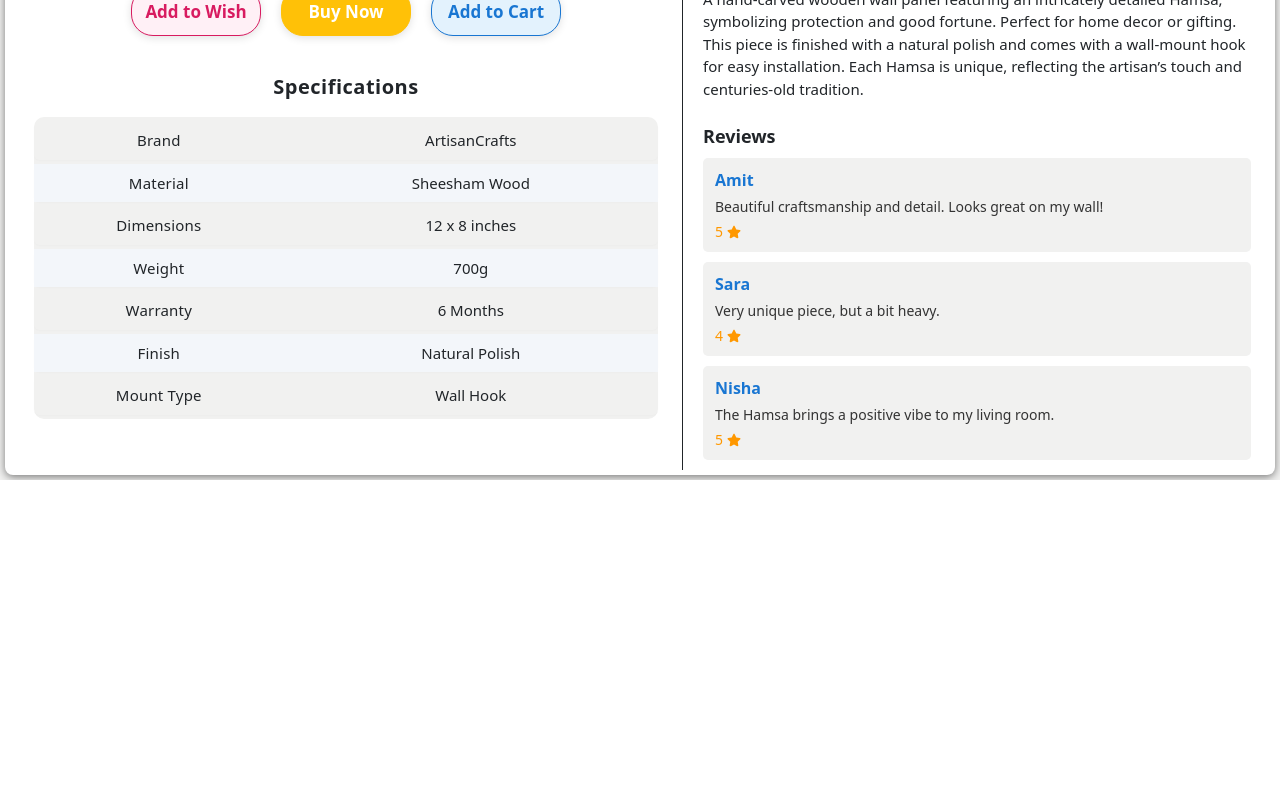
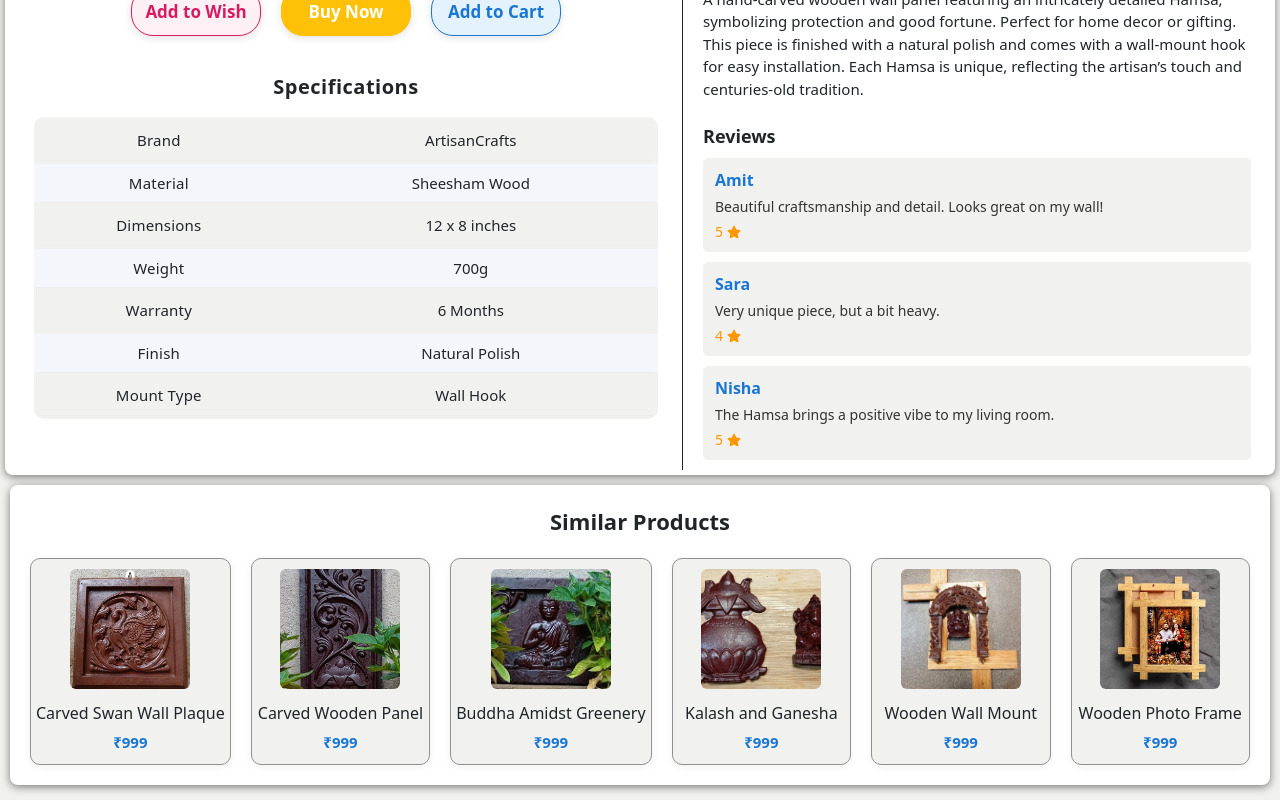
Before and after one commit to vivekbhat0120/HomeMade, a React (Vite) app: page /product/1 in a window 1280 px wide. Shown: the part 510-1310 px from the top of the page. Before the commit the page ends 990 px from the top, so only its background shows below. Built offline with nearby package versions, Linux system fonts and the light colour scheme.

Commit message:
similar product added in product details page

```diff
--- a/src/components/Product.jsx
+++ b/src/components/Product.jsx
@@ -11,7 +11,7 @@ const Product = ({ id, name, price, image, shortDescription }) => {
   };
 
   return (
-    <div className="product-card" onClick={handleClick} style={{ cursor: 'pointer' }}>
+    <div className="product-card" onClick={handleClick}>
       <img src={image} alt={name} className="product-image" />
       <div className="product-info">
         <h2 className="product-name">{name}</h2>
--- a/src/pages/ProductDetail.jsx
+++ b/src/pages/ProductDetail.jsx
@@ -1,6 +1,6 @@
-import React, { useState } from 'react';
+import React, { useState, useEffect } from 'react';
 import { useParams, useNavigate } from 'react-router-dom';
-import { FaStar, FaTag, FaHeart, FaShoppingCart } from 'react-icons/fa';
+import { FaStar, FaTag } from 'react-icons/fa';
 import products from '../Data/Productdata';
 import '../styles/productdetail.scss';
 
@@ -9,6 +9,11 @@ const ProductDetail = () => {
   const { id } = useParams();
   const navigate = useNavigate();
   const product = products.find(p => p.id === parseInt(id));
+
+  // Scroll to top when product id changes
+  useEffect(() => {
+    window.scrollTo({ top: 0, behavior: 'smooth' });
+  }, [id]);
 
   // Handle product not found
   if (!product) {
@@ -53,6 +58,9 @@ const ProductDetail = () => {
     setZoomPos({ x, y });
   };
 
+  // Similar products: pick 5 others (could be by category if available)
+  const similarProducts = products.filter(p => p.id !== product.id).slice(0, 10);
+
   return (
     <div className="product-detail-container">
       <div className="product-detail-card">
@@ -68,7 +76,6 @@ const ProductDetail = () => {
                     alt={`${name} thumbnail ${idx + 1}`}
                     className={`product-thumbnail-image${selectedImageIdx === idx ? ' selected' : ''}`}
                     onClick={() => setSelectedImageIdx(idx)}
-                    style={{ cursor: 'pointer' }}
                   />
                 ))}
               </div>
@@ -82,10 +89,9 @@ const ProductDetail = () => {
                   src={productImages[selectedImageIdx]}
                   alt={name}
                   className={`main-product-image${isZoomed ? ' zoomed' : ''}`}
-                  style={isZoomed ? {
-                    transform: 'scale(2)',
-                    transformOrigin: `${zoomPos.x}% ${zoomPos.y}%`
-                  } : {}}
+                  style={isZoomed ? undefined : {}}
+                  data-zoom-x={zoomPos.x}
+                  data-zoom-y={zoomPos.y}
                 />
               </div>
             </div>
@@ -147,6 +153,25 @@ const ProductDetail = () => {
           </div>
         </div>
       </div>
+      {/* Similar Products Section */}
+      <div className="similar-products-section">
+        <h2>Similar Products</h2>
+        <div className="similar-products-list">
+          {similarProducts.map(sp => (
+            <div
+              className="similar-product-card"
+              key={sp.id}
+              onClick={() => navigate(`/product/${sp.id}`)}
+              >
+              <img src={sp.image || (sp.images && sp.images[0])} alt={sp.name} className="similar-product-image" />
+              <div className="similar-product-info">
+                <div className="similar-product-name">{sp.name}</div>
+                <div className="similar-product-price">₹{sp.price.toLocaleString('en-IN')}</div>
+              </div>
+            </div>
+          ))}
+        </div>
+      </div>
     </div>
   );
 };
--- a/src/styles/productdetail.scss
+++ b/src/styles/productdetail.scss
@@ -230,11 +230,96 @@
   cursor: zoom-out;
   z-index: 2;
   box-shadow: 0 4px 24px rgba(0,0,0,0.12);
+  transform: scale(2);
+  /* The transform-origin will be set dynamically via inline style, but we can use a CSS variable for it */
+  transform-origin: var(--zoom-x, 50%) var(--zoom-y, 50%);
 }
+
+/* Optional: If you want to use CSS variables for transform-origin, add this JS logic in React:
+   style={isZoomed ? { '--zoom-x': `${zoomPos.x}%`, '--zoom-y': `${zoomPos.y}%` } : {}}
+   and remove data-zoom-x, data-zoom-y. For now, this is ready for future use. */
 
 // .product-thumbnails horizontal style is now unused
 .product-thumbnails {
   display: none;
+}
+
+// Similar Products Section
+.similar-products-section {
+  background: var(--white-color);
+  width: 100%;
+  max-width: 1300px;
+  margin: 10px 0;
+  box-shadow: 0 2px 8px rgba(0, 0, 0, 0.5);
+  border-radius: 8px;
+  h2 {
+    font-size: 22px;
+    font-weight: 600;
+    margin: 0;
+    color: var(--text-color);
+    text-align: center;
+    padding-top: 20px;
+  }
+}
+.similar-products-list {
+  padding: 20px;
+  display: flex;
+  flex-direction: row;
+  gap: 20px;
+  overflow-x: auto;
+  overflow-y: hidden;
+  white-space: nowrap;
+  justify-content: flex-start;
+  scrollbar-width: thin;
+  scrollbar-color: #ccc #f5f5f5;
+}
+.similar-products-list::-webkit-scrollbar {
+  height: 8px;
+  background: #f5f5f5;
+}
+.similar-products-list::-webkit-scrollbar-thumb {
+  background: #ccc;
+  border-radius: 4px;
+}
+.similar-product-card {
+  background: var(--secondary-color);
+  border: 1px solid var(--primary-color);
+  border-radius: 10px;
+  box-shadow: 0 2px 8px rgba(0,0,0,0.06);
+  width: 200px;
+  padding: 10px 5px;
+  display: flex;
+  flex-direction: column;
+  align-items: center;
+  transition: box-shadow 0.2s, border 0.2s;
+  cursor: pointer;
+}
+.similar-product-card:hover {
+  box-shadow: 0 4px 16px rgba(0,0,0,0.13);
+  border-color: #bdbdbd;
+}
+.similar-product-image {
+  width: 120px;
+  height: 120px;
+  object-fit: cover;
+  border-radius: 6px;
+  margin-bottom: 12px;
+  background: #fafafa;
+  display: block;
+}
+.similar-product-info {
+  text-align: center;
+}
+.similar-product-name {
+  font-size: 16px;
+  font-weight: 500;
+  color: var(--text-color);
+  margin-bottom: 6px;
+}
+.similar-product-price {
+  font-size: 15px;
+  color: #1976d2;
+  font-weight: 600;
 }
 
 .main-image-row {
```
